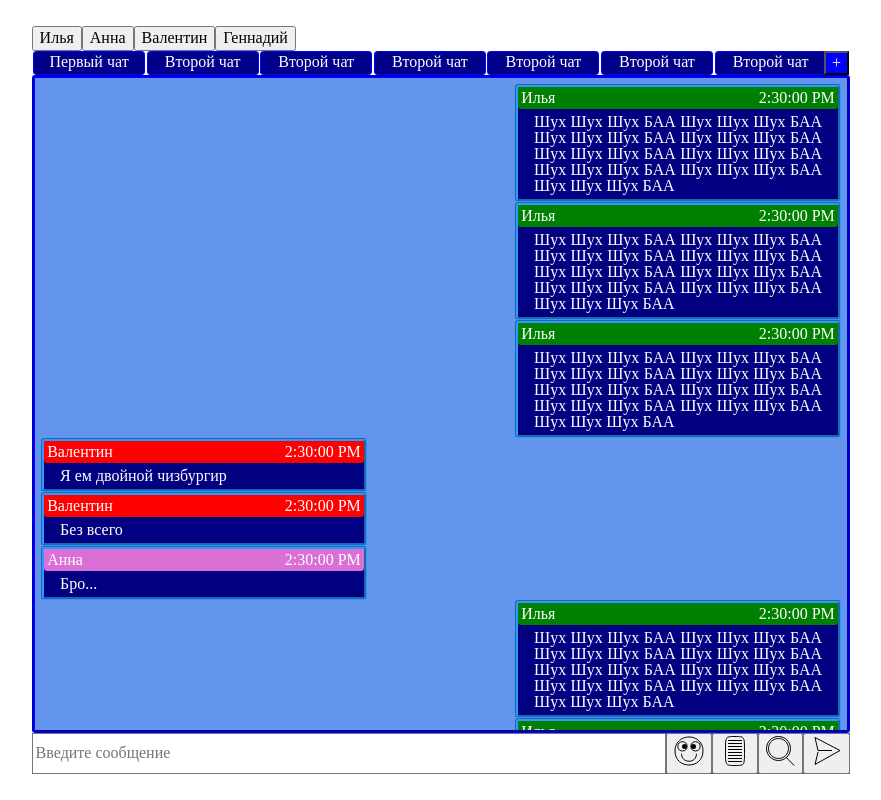
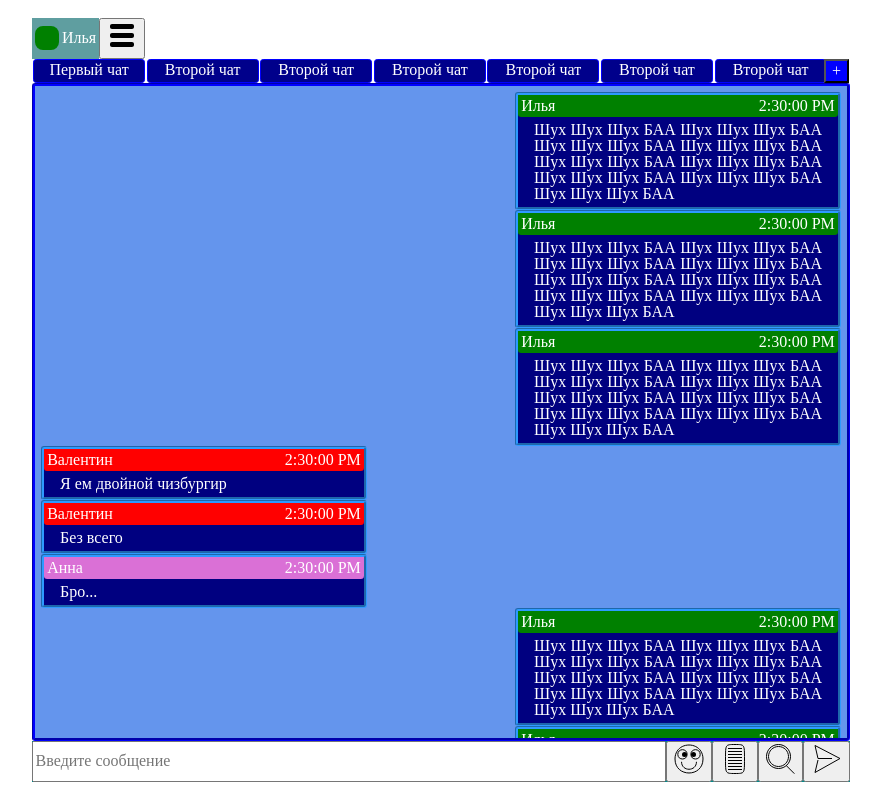
Before and after one commit to Friederik/UDV-Chat, a React (Vite) app: page / in a window 1280 px wide. Shown: the whole page, without its empty margins (199-1080 px from the left). Built offline with nearby package versions, Linux system fonts and the light colour scheme.

Commit message:
Сделал Профили пользователей. Реализовал Смену пользователя в модальном окне

```diff
--- a/src/components/Chat/Chat.module.scss
+++ b/src/components/Chat/Chat.module.scss
@@ -3,3 +3,9 @@
     flex-direction: column;
     align-items: center;
 }
+
+.userProfile {
+    display: flex;
+    margin-left: 0;
+    margin-right: auto;
+}
--- a/src/components/Chat/Chat.tsx
+++ b/src/components/Chat/Chat.tsx
@@ -4,10 +4,13 @@ import * as data from "../../data/mock"
 import { useState } from "react"
 import classes from './Chat.module.scss'
 import RoomPicker from "../RoomPicker/RoomPicker"
+import UserPicker from "../UserPicker/UserPicker"
+import UserProfile from "../UserPicker/UserProfile"
 
 const Chat = () => {
     const [currentRoom, setCurrentRoom] = useState(data.room1)
     const [currentUser, setCurrentUser] = useState(data.user1)
+    const [isUserPickerOpen, setIsUserPickerOpen] = useState<boolean>(false)
 
     function changeUser(userId: string): void {
         const newUser = data.users.get(userId)
@@ -24,17 +27,22 @@ const Chat = () => {
 
     }
 
+    const openUserPicker = () => setIsUserPickerOpen(true)
+    const closeUserPicker = () => setIsUserPickerOpen(false)
+
     return(
         <div className={classes.chat}>
-            <nav style={{marginLeft: 0, marginRight: "auto"}}>
-                {Array.from(data.users).map(([key, value]) =>
-                    <button key={key} onClick={() => changeUser(key)}>
-                        {value.name}
-                    </button>) }
-            </nav>
+            <div className={classes.userProfile}>
+                <UserProfile user={currentUser} />
+                <button onClick={openUserPicker}>
+                    <img src="assets/picker.svg" alt="picker"/>
+                </button>
+            </div>
             <RoomPicker rooms={data.rooms} changeRoom={changeRoom} />
+            <UserPicker users={data.users} changeUser={changeUser} isOpen={isUserPickerOpen} onClose={closeUserPicker}/>
             <Room room={currentRoom} selectedUser={currentUser}/>
             <Input/>
+
         </div>
     )
 }
--- /dev/null
+++ b/src/components/UserPicker/UserPicker.module.scss
@@ -0,0 +1,19 @@
+.userPicker {
+    background-color: darkblue;
+    color: white;
+}
+
+.userProfile {
+    padding: 0.2rem;
+    background-color: cadetblue;
+    color: white;
+    display: flex;
+    align-items: center;
+    gap: 0.2rem;
+}
+
+.userAvatar {
+    border-radius: 0.5rem;
+    width: 1.5rem;
+    height: 1.5rem;
+}
--- a/src/components/UserPicker/UserPicker.tsx
+++ b/src/components/UserPicker/UserPicker.tsx
@@ -0,0 +1,43 @@
+import { useEffect, useRef } from "react"
+import classes from './UserPicker.module.scss'
+import { ChatUser } from "../../interfaces/propTypes"
+import UserProfile from "./UserProfile"
+
+
+interface UserPickerProps {
+    users: Map<string, ChatUser>
+    changeUser: (userId: string) => void
+    isOpen: boolean
+    onClose: () => void
+}
+
+const UserPicker = (props: UserPickerProps) => {
+    const dialogRef = useRef<HTMLDialogElement | null>(null)
+
+    useEffect(() => {
+        if (dialogRef.current) {
+            if (props.isOpen) {
+                dialogRef.current.showModal()
+            } else {
+                dialogRef.current.close()
+            }
+        }
+    }, [props.isOpen])
+
+    return(
+        <dialog className={classes.userPicker} ref={dialogRef}>
+            <div >
+                <nav style={{marginLeft: 0, marginRight: "auto"}}>
+                    {Array.from(props.users).map(([userId, user]) =>
+                        <button key={userId} onClick={() => props.changeUser(userId)}>
+                            <UserProfile user={user}/>
+                        </button>
+                    )}
+                </nav>
+                <button onClick={props.onClose}>Закрыть</button>
+            </div>
+        </dialog>
+    )
+}
+
+export default UserPicker
--- a/src/components/UserPicker/UserProfile.tsx
+++ b/src/components/UserPicker/UserProfile.tsx
@@ -0,0 +1,17 @@
+import { ChatUser } from "../../interfaces/propTypes"
+import classes from './UserPicker.module.scss'
+
+interface UserProfileProps {
+    user: ChatUser
+}
+
+const UserProfile = (props: UserProfileProps) => {
+    return(
+        <div className={classes.userProfile}>
+            <div className={classes.userAvatar} style={{backgroundColor: props.user.color}}></div>
+            <h1>{props.user.name}</h1>
+        </div>
+    )
+}
+
+export default UserProfile
```
Also changed, not shown: assets/picker.svg (added), src/components/UserPicker/UserPickerButton.tsx (deleted).
